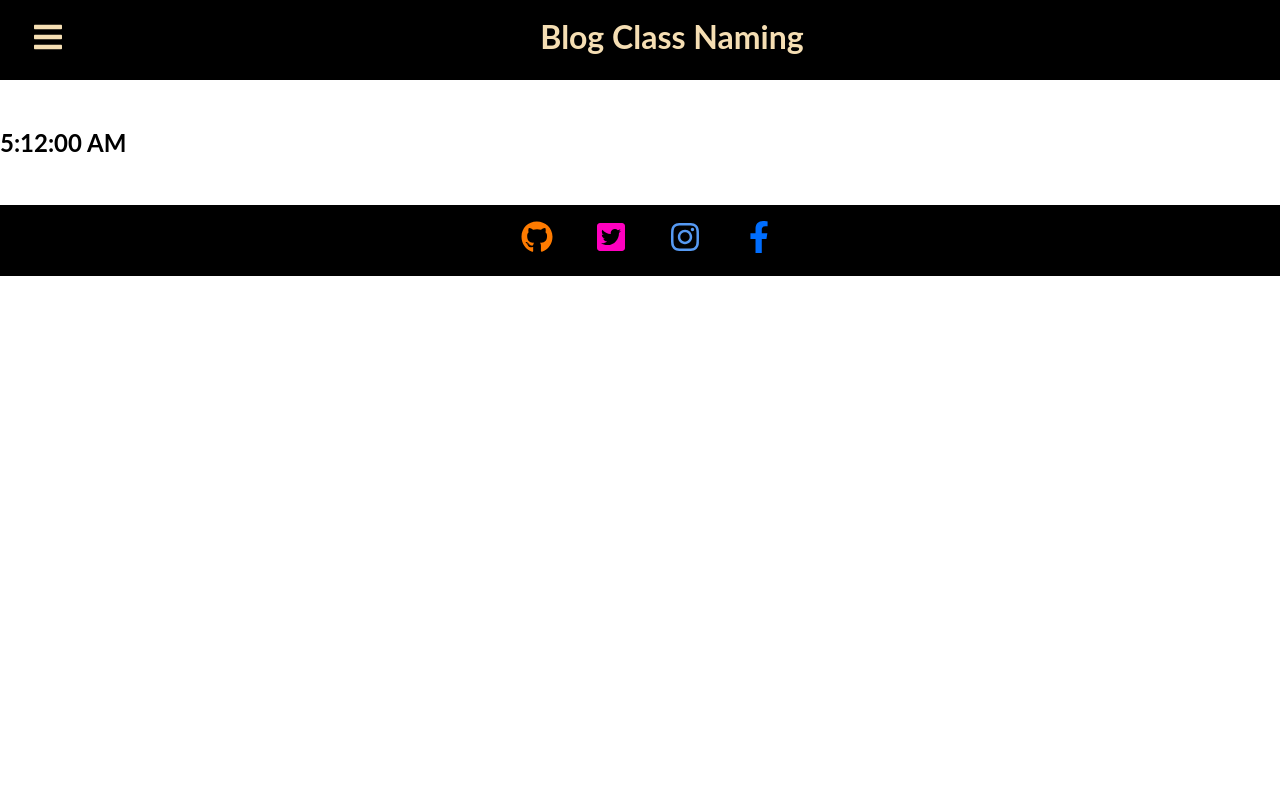
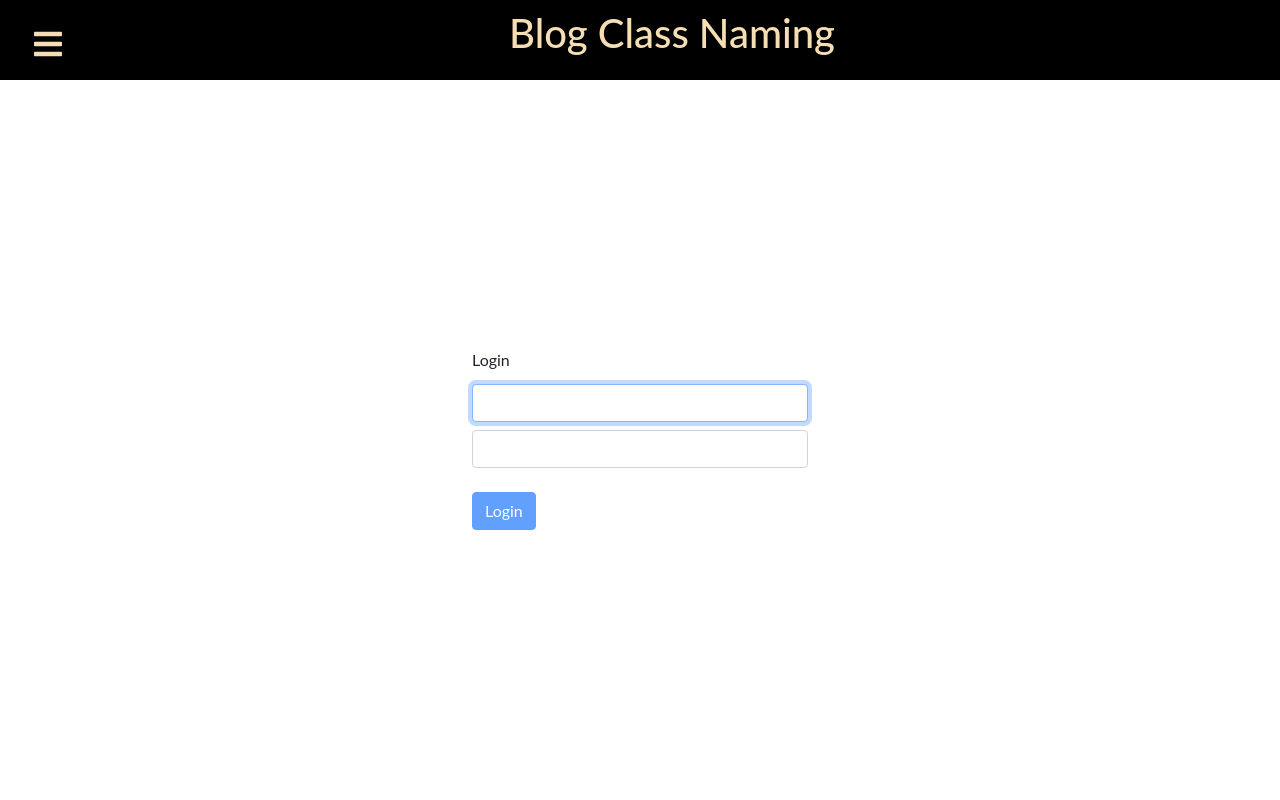
Before and after one commit to sinde530/crong, a React (Create React App) app: page /login in a window 1280 px wide. Shown: the top 800 px of the page. Built offline with nearby package versions, Linux system fonts and the light colour scheme.

Commit message:
Login Form create

```diff
--- a/package.json
+++ b/package.json
@@ -9,8 +9,10 @@
     "@testing-library/react": "^11.2.7",
     "@testing-library/user-event": "^12.8.3",
     "axios": "^0.21.1",
+    "bootstrap": "^5.1.1",
     "package.json": "^2.0.1",
     "react": "^17.0.2",
+    "react-bootstrap": "^1.6.2",
     "react-dom": "^17.0.2",
     "react-icons": "^4.2.0",
     "react-player": "^2.9.0",
--- a/src/App.js
+++ b/src/App.js
@@ -4,13 +4,14 @@ import './App.css';
 import Footer from './Components/Footer';
 import Header from './Components/Header';
 import Tick from './Components/Tick';
+import Login from './LoginForm/Login';
 import Home from './Pages/Home';
 import Messages from './Pages/Messages';
 import Notion from './Pages/Notion';
 import Reports from './Pages/Reports';
 import Suport from './Pages/Suport';
 import Team from './Pages/Team';
-
+import Register from './LoginForm/Register'
 
 
 function App() {
@@ -20,7 +21,7 @@ function App() {
 
     <div className="App">
       <Header />
-      <Tick/>
+      {/* <Tick/> */}
       <Switch>
       <Route path ='/crong-blog' exact component={Home}/>
       <Route path ='/reports' component={Reports}/>
@@ -28,6 +29,8 @@ function App() {
       <Route path ='/team' component={Team}/>
       <Route path ='/messages' component={Messages}/>
       <Route path ='/suport' component={Suport}/>
+      <Route path ='/login' component={Login}/>
+      <Route path ='/register' component={Register}/>
       </Switch>
       <Footer/>
     </div>
--- a/src/Components/Header.js
+++ b/src/Components/Header.js
@@ -20,6 +20,7 @@ function Header() {
                     </Link>
                     <Link to="/crong-blog" className="header-nm"><h1 >Blog Class Naming</h1></Link>
                 </div>
+
                 <nav className={sidebar ? 'nav-menu active' : 'nav-menu'}>
                     <ul className='nav-menu-items' onClick={showSidebar}>
                         <li className="navbar-toggle">
@@ -43,7 +44,7 @@ function Header() {
         </div>
 
 
-);
+    );
 }
 
 
--- a/src/Components/SidebarData.js
+++ b/src/Components/SidebarData.js
@@ -32,7 +32,7 @@ export const SidebarData =  [
     {
         title: 'Messages',
         path: '/messages',
-        icon: <FaIcons.FaEnvelopeOpenText />,
+        icon: <AiIcons.AiFillMessage />,
         cName: 'nav-text'
     },
     {
@@ -41,6 +41,18 @@ export const SidebarData =  [
         icon: <IoIcons.IoMdHelpCircle />,
         cName: 'nav-text'
     },
+    {
+        title: 'Login',
+        path: '/login',
+        icon: <AiIcons.AiOutlineLogin />,
+        cName: 'nav-text'
+    },
+    {
+        title: 'Register',
+        path: '/register',
+        icon: <FaIcons.FaRegistered />,
+        cName: 'nav-text'
+    },
 ]
 
 
--- /dev/null
+++ b/src/LoginForm/Login.js
@@ -0,0 +1,36 @@
+import React, { useState} from 'react'
+import { Button, Form } from 'react-bootstrap';
+import '../Styles/login.css';
+import 'bootstrap/dist/css/bootstrap.min.css';
+
+function Login() {
+    const [Email, setEmail] = useState("");
+    const [Password, setPassword] = useState("");
+
+    function validateForm() {
+        return Email.length > 0 && Password.length > 0;
+    }
+
+    function handleSubmit(event) {
+        event.preventDefault();
+    }
+
+    return (
+        <div className="login-box">
+            <div className="login-main">
+                <Form onSubmit={handleSubmit}>
+                    <Form.Group className=" pb-1" controlId="Emial">
+                        <Form.Label>Login</Form.Label>
+                    </Form.Group>
+                    <Form.Control className="mb-2" autoFocus type="Email" value={Email} onChange={(e) => setEmail(e.target.value)}></Form.Control>
+                    <Form.Group size=" mb-3" controlId="Password">
+                        <Form.Control className="mb-2" type="Password" value={Password} onChange={(e) => setPassword(e.target.value)}></Form.Control>
+                    </Form.Group>
+                    <Button block size=" mt-3" type="submit" disabled={!validateForm()}> Login </Button>
+                </Form>
+            </div>
+        </div>
+    )
+}
+
+export default Login;
--- /dev/null
+++ b/src/LoginForm/Register.js
@@ -0,0 +1,11 @@
+import React from 'react'
+
+function Register() {
+    return (
+        <div>
+            <h1>RegisterForm Pages.</h1>
+        </div>
+    )
+}
+
+export default Register;
--- /dev/null
+++ b/src/Styles/login.css
@@ -0,0 +1,21 @@
+.login-box{
+    margin: 0 auto;
+    align-items: center;
+    max-width: 400px;
+    height: 100vh;
+}
+
+.login-main{
+    margin: 20vh 2rem 2rem 2rem;
+}
+
+@media screen and (min-width: 480px ) {
+    .login-box{
+        padding: 60px 0;
+    }
+    .login form{
+        margin: 0 auto;
+        max-width: 320px;
+    }
+
+}
```
Also changed, not shown: 1 other file (tests, documents, lock files or other folders).
